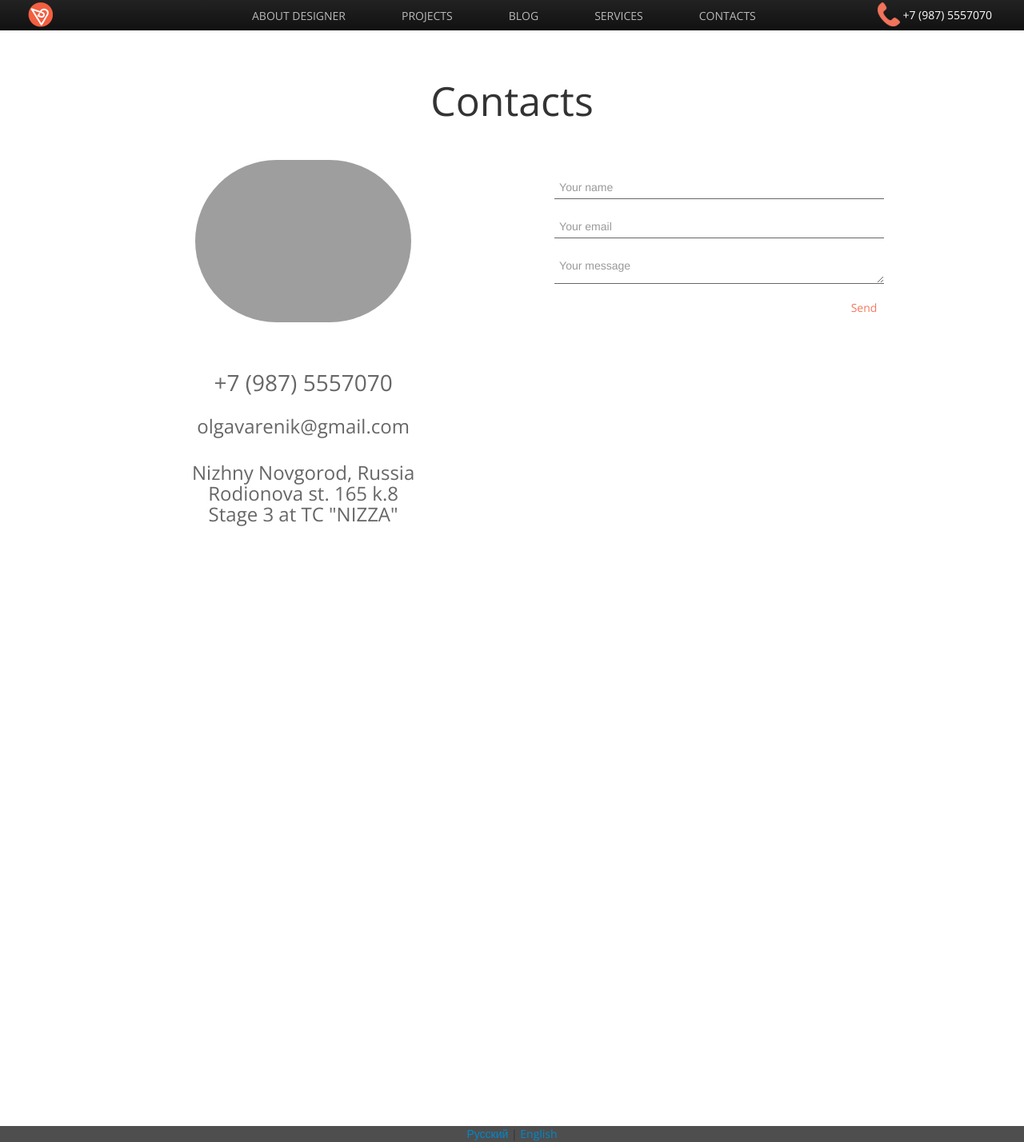
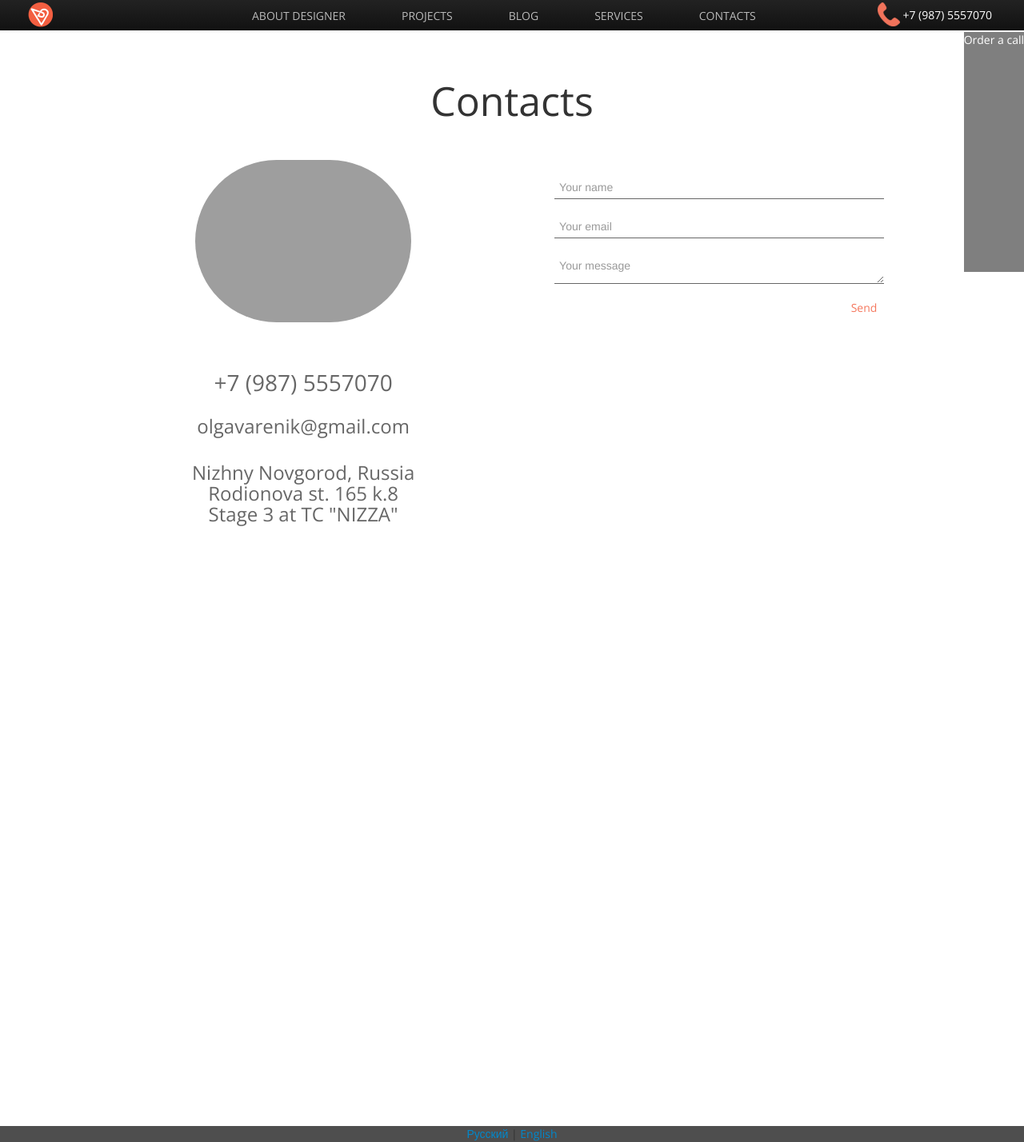
Before and after one commit to emakarov/ovarenik, a Django app: template ovarenik/templates/blog/contacts.html in a window 1280 px wide. Shown: the whole page at 80% size. Run offline with Django 3.2, Linux system fonts and the light colour scheme; the template is opened without the code that fills it, so the values that code supplies are empty; parts of the project's set-up code (start-up, migrations or seed data) failed here and were passed over; some libraries are stand-ins or nearby versions; grey boxes are pictures that could not be loaded.

Commit message:
initial phone

```diff
--- a/ovarenik/templates/base.html
+++ b/ovarenik/templates/base.html
@@ -77,6 +77,11 @@
         </div>
       </div>
     </div>
+
+    <div style="position:fixed;top:40px;background:#000;opacity:0.5;right:0;height:300px;color:#fff">{% trans "Order a call" %}</div>
+
+
+
   {% endblock %}
   {% block wrapper %}
   {% endblock %}
```
